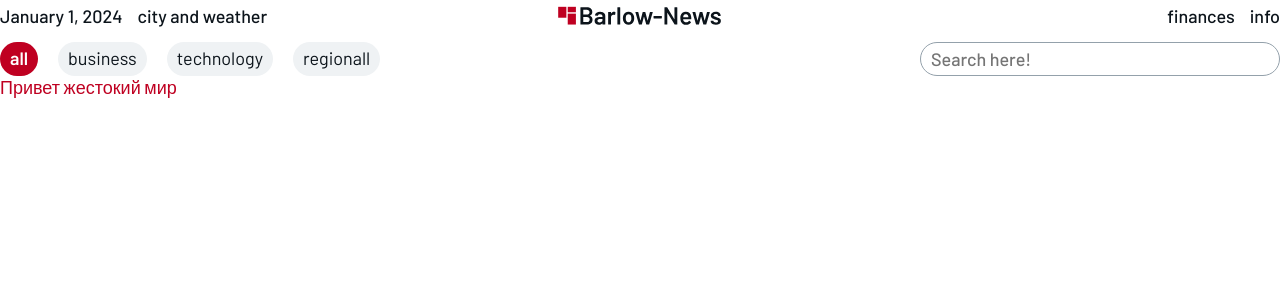
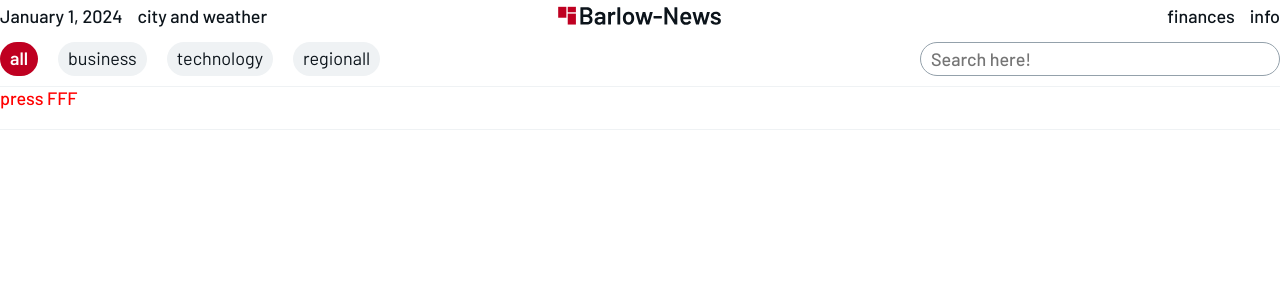
Before and after one commit to ArtErusov/Barlow-News, a React (Vite) app: page / in a window 1280 px wide. Shown: the top 300 px of the page. Built offline with nearby package versions, Linux system fonts and the light colour scheme.

Commit message:
made ui components

```diff
--- a/src/App.jsx
+++ b/src/App.jsx
@@ -3,17 +3,18 @@ import './assets/css/main.css';
 import Header from './components/Header/Header';
 import Main from './pages/main/main';
 import NewBanner from './components/newBanner/NewBanner';
+import React from 'react';
 
 function App() {
 
   const newsCategories = ["all", "business", "technology", "regionall"]
 
   return (
-    <div className='container'>
+    <React.Fragment>
       <Header newsCategories={newsCategories} />
       <Main />
       <NewBanner />
-    </div>
+    </React.Fragment>
   )
 }
 
--- a/src/components/Header/Header.jsx
+++ b/src/components/Header/Header.jsx
@@ -7,7 +7,7 @@ import React from 'react';
 
 const Header = (props) => {
     return (<React.Fragment>
-        <header className={styles.header}>
+        <header className={styles.header + ' ' + styles.container}>
             <div className={styles.header__left}>
                 <p>{formatDate(new Date())}</p>
                 <p>city and weather</p>
--- a/src/components/Header/HeaderBottom.jsx
+++ b/src/components/Header/HeaderBottom.jsx
@@ -9,16 +9,17 @@ const HeaderBottom = (props) => {
 const [activeIndex, setActiveIndex] = React.useState(0)
 
 
-    return(
-       <div className={styles.bottom}>
+return<React.Fragment>
+    <div className={styles.bottom + ' ' + styles.container}>
         <div className={styles.bottom__selector}>
-            {props.newsCategories.map((item, index) =>
-                <p key={index} onClick={() => setActiveIndex(index)} className = { activeIndex === index ? styles.bottom__selector_active : styles.bottom__selector_p}>{item}</p>
-            )}
+        {props.newsCategories.map((item, index) =>
+            <p key={index} onClick={() => setActiveIndex(index)} className = { activeIndex === index ? styles.bottom__selector_active : styles.bottom__selector_p}>{item}</p>
+        )}
         </div>
-            <HeaderSearch />
-       </div>
-    )
-}
+    <HeaderSearch />
+    </div>
+    <div className={styles.bottom__divider}></div>
+</React.Fragment>
+};
 
 export default HeaderBottom;
--- a/src/components/Header/styles.module.css
+++ b/src/components/Header/styles.module.css
@@ -75,3 +75,12 @@
     padding: 5px 10px;
     width: 360px;
 }
+
+/* ------------------divider---------------------- */
+
+.bottom__divider{
+    background-color: var(--gray-light);
+    height: 1px;
+    width: 100%;
+    margin-top: 10px;
+}
--- /dev/null
+++ b/src/components/UI/separator/Separator.jsx
@@ -0,0 +1,7 @@
+import styles from './styles.module.css';
+
+const Separator = () => {
+    return<div className={styles.separator}></div>
+}
+
+export default Separator;
--- /dev/null
+++ b/src/components/UI/separator/styles.module.css
@@ -0,0 +1,8 @@
+@import '../../../assets/css/main.css';
+
+.separator{
+    background-color: var(--gray-light);
+    height: 1px;
+    width: 100%;
+    margin: 20px 0 50px;
+}
--- /dev/null
+++ b/src/pages/main/components/mainNews/mainNews.jsx
@@ -0,0 +1,11 @@
+import styles from './styles.module.css';
+
+const MainNews = () => {
+    return(
+        <main className={styles.main + ' ' + styles.container}>
+            press FFF
+        </main>
+    )
+}
+
+export default MainNews;
--- /dev/null
+++ b/src/pages/main/components/mainNews/styles.module.css
@@ -0,0 +1,5 @@
+@import '../../../../assets/css/main.css';
+
+.main{
+    color: #ff0000;
+}
--- a/src/pages/main/main.jsx
+++ b/src/pages/main/main.jsx
@@ -1,11 +1,14 @@
-import styles from './styles.module.css';
+import Separator from '../../components/UI/separator/Separator';
+import MainNews from './components/mainNews/mainNews';
+import React from 'react';
 
 const Main = () => {
     return(
-        <main className={styles.main}>
-            Привет жестокий мир
-        </main>
+    <React.Fragment>
+        <MainNews/>
+        <Separator/>
+    </React.Fragment>
     )
-}
+};
 
 export default Main;
```
